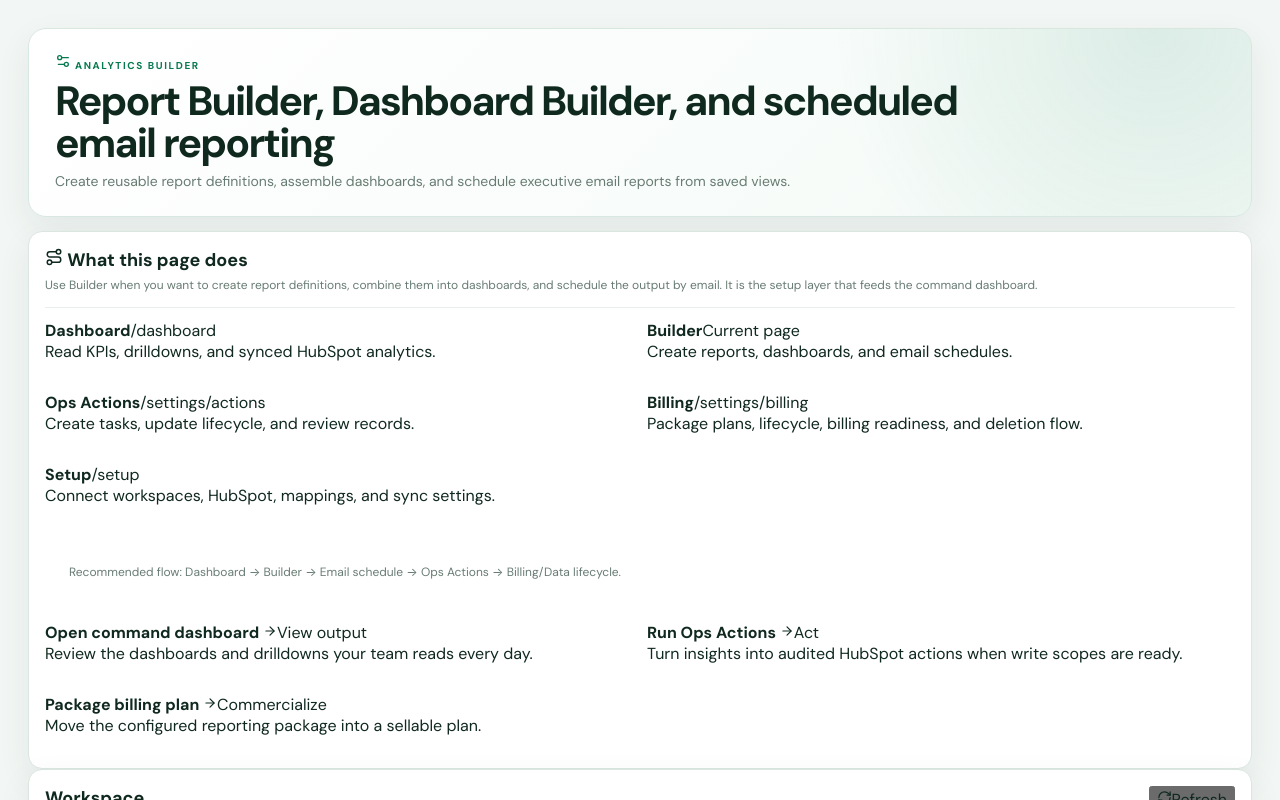
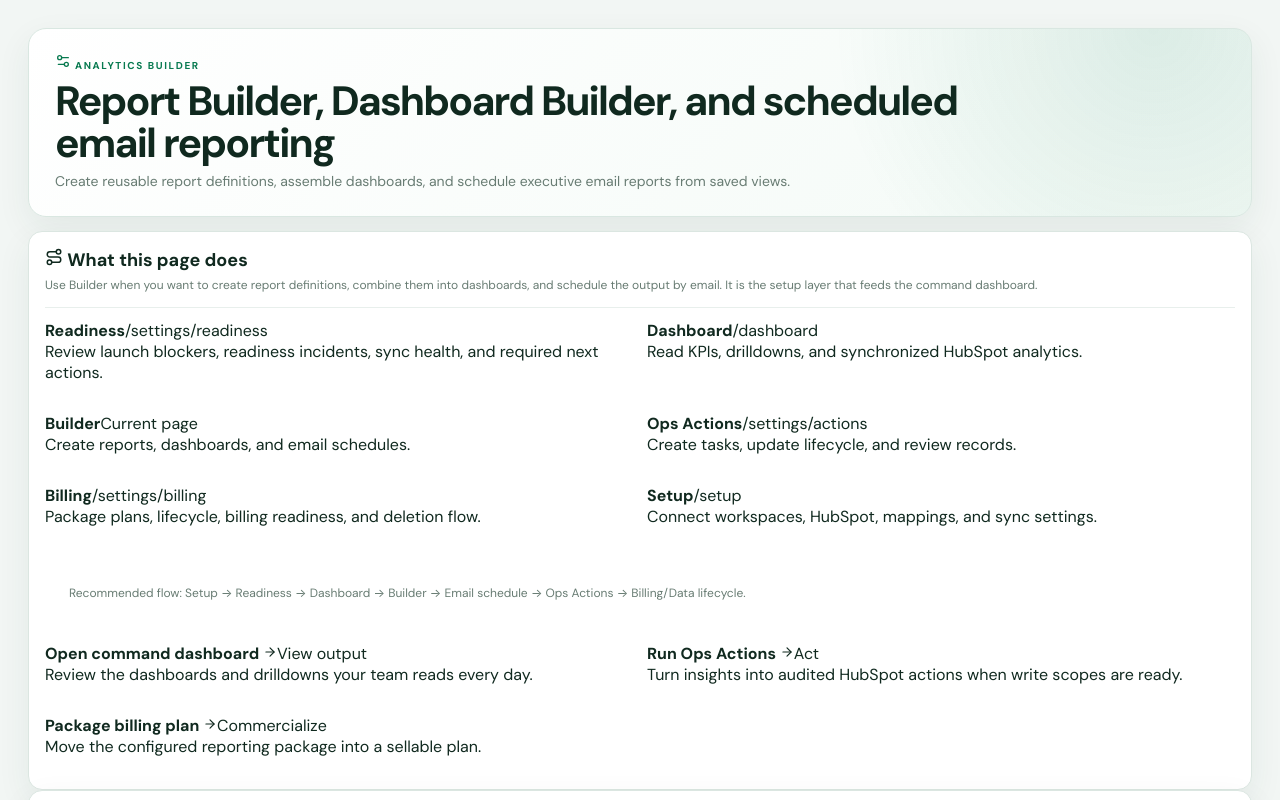
Before and after one commit to amohamed-alt/Ops-Solutions, a Next.js app in the folder apps/web/: page /builder in a window 1280 px wide. Shown: the top 800 px of the page. Built offline with nearby package versions, Linux system fonts and the light colour scheme; no server answers.

Commit message:
Surface readiness in product navigation

```diff
--- a/apps/web/components/sdr/ProductFlowNav.tsx
+++ b/apps/web/components/sdr/ProductFlowNav.tsx
@@ -3,6 +3,7 @@
 import Link from 'next/link';
 import { ArrowRight, Route } from 'lucide-react';
 
+import { PRODUCT_ROUTES, productFlowLabel } from './product-routes.js';
 import './command-center-v2.css';
 
 type ProductFlowStep = {
@@ -11,14 +12,6 @@ type ProductFlowStep = {
   description: string;
   badge?: string;
 };
-
-const productNav = [
-  { key: 'dashboard', label: 'Dashboard', href: '/dashboard', description: 'Read KPIs, drilldowns, and synced HubSpot analytics.' },
-  { key: 'builder', label: 'Builder', href: '/builder', description: 'Create reports, dashboards, and email schedules.' },
-  { key: 'actions', label: 'Ops Actions', href: '/settings/actions', description: 'Create tasks, update lifecycle, and review records.' },
-  { key: 'billing', label: 'Billing', href: '/settings/billing', description: 'Package plans, lifecycle, billing readiness, and deletion flow.' },
-  { key: 'setup', label: 'Setup', href: '/setup', description: 'Connect workspaces, HubSpot, mappings, and sync settings.' }
-];
 
 export function ProductFlowNav({
   current,
@@ -39,7 +32,7 @@ export function ProductFlowNav({
       </header>
       <div className="cc2-panel-body" style={{ display: 'grid', gap: 18 }}>
         <div className="cc2-grid two" aria-label="Main product routes">
-          {productNav.map((item) => {
+          {PRODUCT_ROUTES.map((item) => {
             const active = item.key === current;
             return (
               <Link
@@ -58,7 +51,7 @@ export function ProductFlowNav({
         </div>
 
         <div className="cc2-empty" style={{ textAlign: 'left' }}>
-          Recommended flow: Dashboard → Builder → Email schedule → Ops Actions → Billing/Data lifecycle.
+          {productFlowLabel()}
         </div>
 
         <div className="cc2-grid two" aria-label="Recommended next actions">
```
